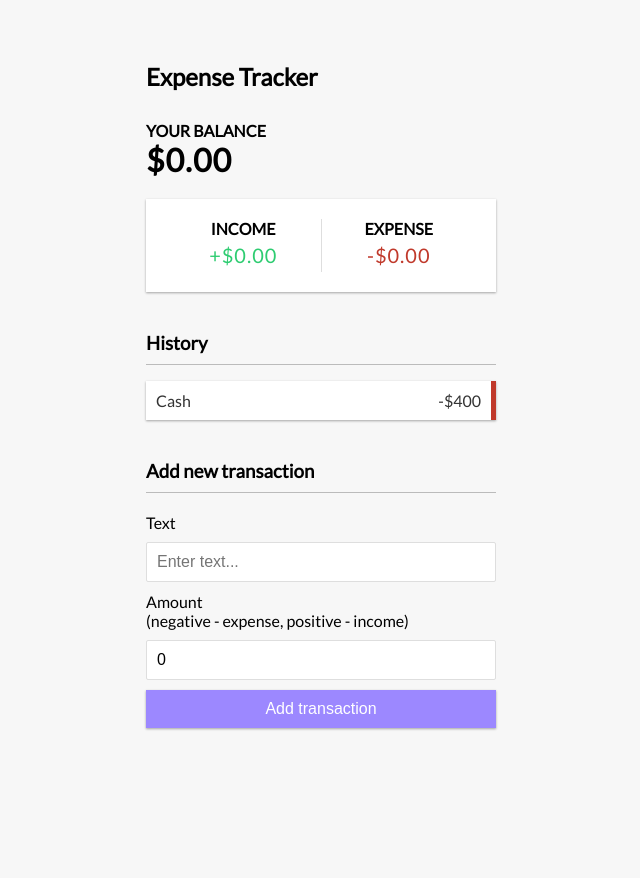
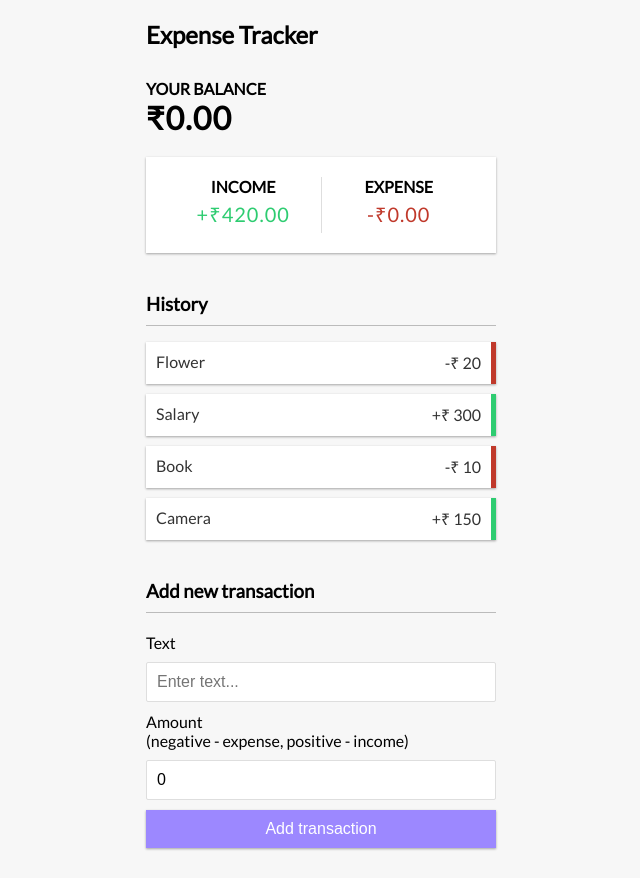
Before and after one commit to Zeeshnhmd/Expense-Tracker, a React (Create React App) app: page / in a window 1280 px wide. Shown: the whole page, without its empty margins (319-959 px from the left). Before the commit the page ends 800 px from the top, so only its background shows below. Built offline with nearby package versions, Linux system fonts and the light colour scheme.

Commit message:
changes $ to rupees mapped the transactions array created transaction component

```diff
--- a/src/components/Balance.jsx
+++ b/src/components/Balance.jsx
@@ -5,7 +5,7 @@ const Balance = () => {
 	return (
 		<div>
 			<h4>Your Balance</h4>
-			<h1>$0.00</h1>
+			<h1>&#8377;0.00</h1>
 		</div>
 	);
 };
--- a/src/components/IncomeExpenses.jsx
+++ b/src/components/IncomeExpenses.jsx
@@ -1,15 +1,24 @@
-import React from 'react';
+import React, { useContext } from 'react';
+import GlobalState from '../context/GlobalState';
 
 const IncomeExpenses = () => {
+	const { transactions } = useContext(GlobalState);
+	const amount = transactions.map((transaction) => transaction.amount);
+	const total = amount.reduce((a, b) => (a += b), 0).toFixed(2);
+
+	/**
+	 * * here we are using toFixed(2) because
+	 */
+
 	return (
 		<div className="inc-exp-container">
 			<div>
 				<h4>Income</h4>
-				<p className="money plus">+$0.00</p>
+				<p className="money plus">+&#8377;{total}</p>
 			</div>
 			<div>
 				<h4>Expense</h4>
-				<p className="money minus">-$0.00</p>
+				<p className="money minus">-&#8377;0.00</p>
 			</div>
 		</div>
 	);
--- /dev/null
+++ b/src/components/Transaction.jsx
@@ -0,0 +1,18 @@
+import React from 'react';
+
+const Transaction = ({ transaction }) => {
+	const sign = transaction.amount < 0 ? '-' : '+';
+	return (
+		<div>
+			<li className={transaction.amount < 0 ? 'minus' : 'plus'}>
+				{transaction.text}
+				<span>
+					{sign}&#8377; {Math.abs(transaction.amount)}
+				</span>
+				<button className="delete-btn">x</button>
+			</li>
+		</div>
+	);
+};
+
+export default Transaction;
--- a/src/components/TransactionList.jsx
+++ b/src/components/TransactionList.jsx
@@ -1,5 +1,6 @@
 import React, { useContext } from 'react';
 import GlobalState from '../context/GlobalState';
+import Transaction from './Transaction';
 
 const TransactionList = () => {
 	const { transactions } = useContext(GlobalState);
@@ -8,10 +9,9 @@ const TransactionList = () => {
 		<>
 			<h3>History</h3>
 			<ul className="list">
-				<li className="minus">
-					Cash <span>-$400</span>
-					<button className="delete-btn">x</button>
-				</li>
+				{transactions.map((transaction) => (
+					<Transaction key={transaction.id} transaction={transaction} />
+				))}
 			</ul>
 		</>
 	);
```
